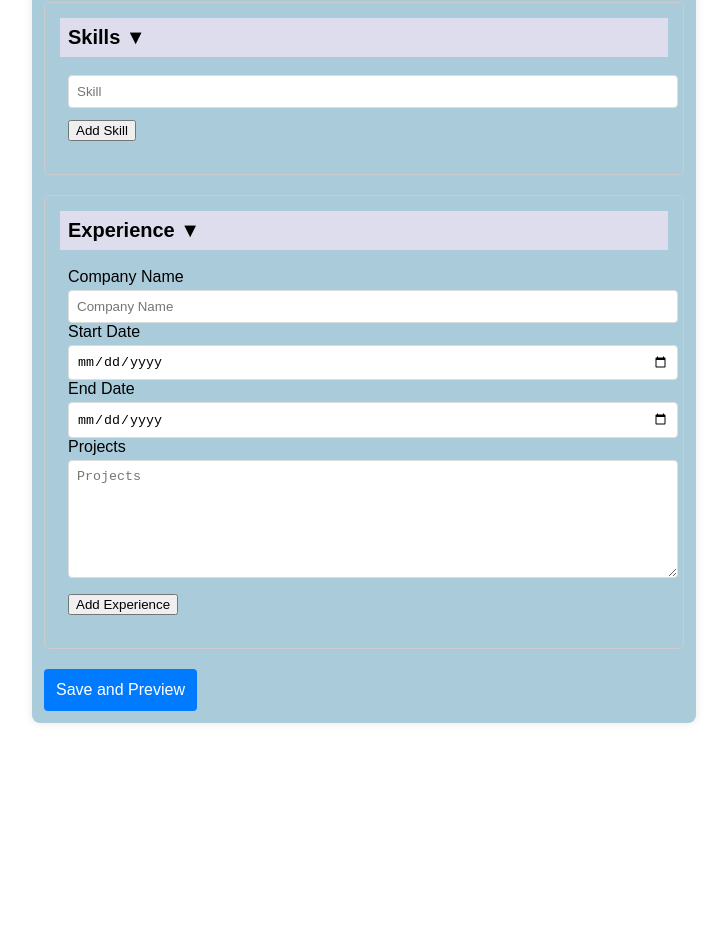
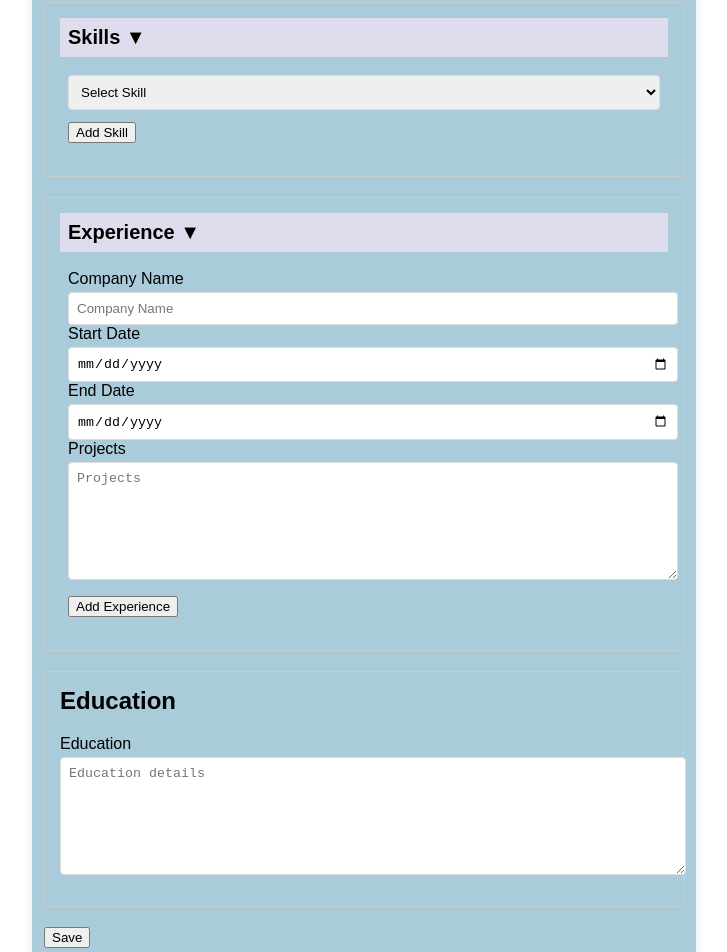
Before and after one commit to Mugdhashrivastava/Resume-generator-React, a React (Create React App) app: page / in a window 1280 px wide. Shown: the part 1171-2123 px from the top of the page, without its empty margins (276-1003 px from the left). Before the commit the page ends 1926 px from the top, so only its background shows below. Built offline with nearby package versions, Linux system fonts and the light colour scheme.

Commit message:
dropdown skills from json

```diff
--- a/src/components/ResumeForm.js
+++ b/src/components/ResumeForm.js
@@ -1,4 +1,3 @@
-
 import React, { useState, useEffect } from "react";
 import { useNavigate } from "react-router-dom";
 import "./ResumeForm.css";
@@ -93,15 +92,17 @@ const ResumeForm = ({ onSave }) => {
     setIsExperienceCollapsed(!isExperienceCollapsed);
   };
 
-  // Fetch job titles, years, and months from JSON file (optional if not importing directly)
+  // Fetch job titles, years, months, and skills from JSON file
   const [jobTitles, setJobTitles] = useState([]);
   const [years, setYears] = useState([]);
   const [months, setMonths] = useState([]);
+  const [skills, setSkills] = useState([]);
 
   useEffect(() => {
     setJobTitles(dropdownOptions.jobTitles);
     setYears(dropdownOptions.years);
     setMonths(dropdownOptions.months);
+    setSkills(dropdownOptions.skills);
   }, []);
 
   return (
@@ -252,13 +253,18 @@ const ResumeForm = ({ onSave }) => {
           <div className="skills-section">
             {data.skills.map((skill, index) => (
               <div key={index} className="form-group">
-                <input
-                  type="text"
+                <select
                   name={`skill-${index}`}
-                  placeholder="Skill"
                   value={skill}
                   onChange={(e) => handleSkillChange(index, e)}
-                />
+                >
+                  <option value="">Select Skill</option>
+                  {skills.map((skillOption, index) => (
+                    <option key={index} value={skillOption}>
+                      {skillOption}
+                    </option>
+                  ))}
+                </select>
               </div>
             ))}
             <button type="button" onClick={addSkill}>
@@ -319,9 +325,25 @@ const ResumeForm = ({ onSave }) => {
         )}
       </div>
 
-      <button type="submit" className="submit-button">
-        Save and Preview
-      </button>
+      {/* Education Section */}
+      <div className="form-section">
+        <h2>Education</h2>
+        <div className="form-group">
+          <label htmlFor="education">Education</label>
+          <textarea
+            name="education"
+            id="education"
+            placeholder="Education details"
+            value={data.education}
+            onChange={handleChange}
+          />
+        </div>
+      </div>
+
+      {/* Save Button */}
+      <div className="form-group">
+        <button type="submit">Save</button>
+      </div>
     </form>
   );
 };
--- a/src/components/ResumePreview.js
+++ b/src/components/ResumePreview.js
@@ -26,13 +26,13 @@ const ResumePreview = forwardRef(({ data }, ref) => {
           </p>
           <h2 className="section-header">SUMMARY</h2>
           <p>{data.summary}</p>
-          <h2 className="section-header">Skills</h2>
+
+        </div>  <h2 className="section-header">Skills</h2>
           <ul>
             {data.skills.map((skill, index) => (
               <li key={index}>{skill}</li>
             ))}
           </ul>
-        </div>
       </div>
       <div className="right-column">
         <h1 className="name">
--- a/src/dropdownOptions.json
+++ b/src/dropdownOptions.json
@@ -34,11 +34,38 @@
       2,
       3,
       4,
+      5,
       6,
       7,
       8,
       9,
       10,
       11
+    ],
+    "skills": [
+      "JavaScript",
+      "React",
+      "Node.js",
+      "Python",
+      "C++",
+      "R",
+      "Machine Learning",
+      "Data Analysis",
+      "TensorFlow",
+      "Product Strategy",
+      "Market Analysis",
+      "Roadmapping",
+      "Stakeholder Management",
+      "Agile",
+      "Photoshop",
+      "Illustrator",
+      "InDesign",
+      "Sketch",
+      "UI/UX Design",
+      "CI/CD",
+      "Docker",
+      "Kubernetes",
+      "Cloud Platforms",
+      "Infrastructure as Code"
     ]
   }
```
Lines whose indentation alone changed are shown as unchanged.
